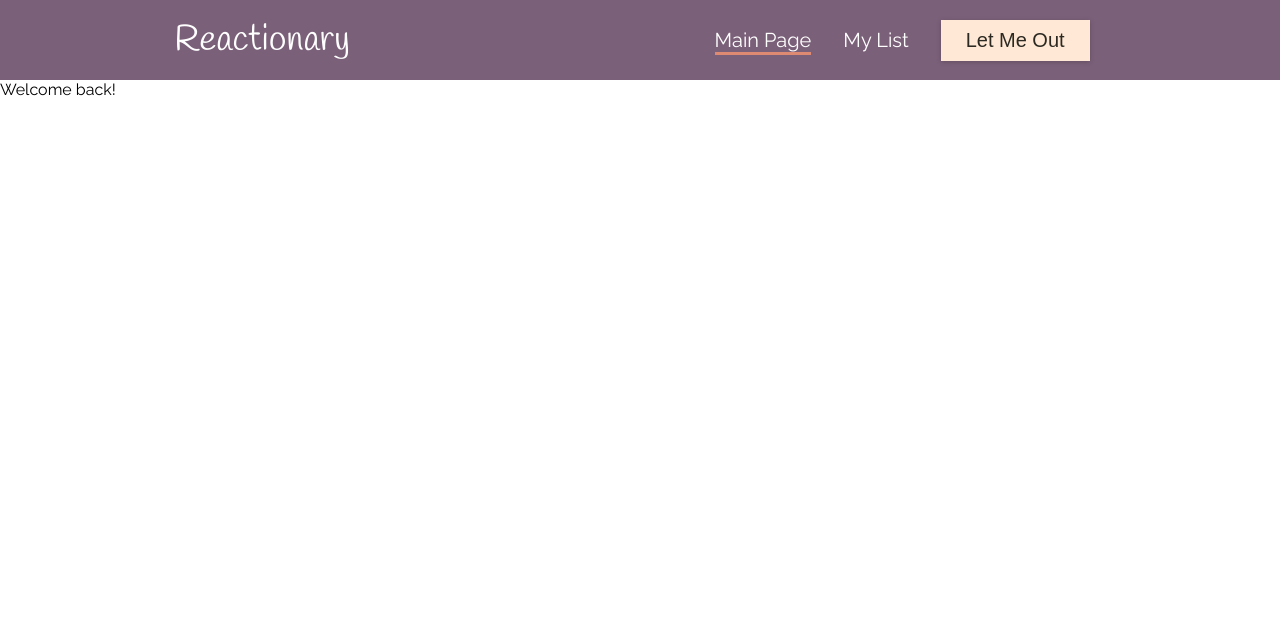
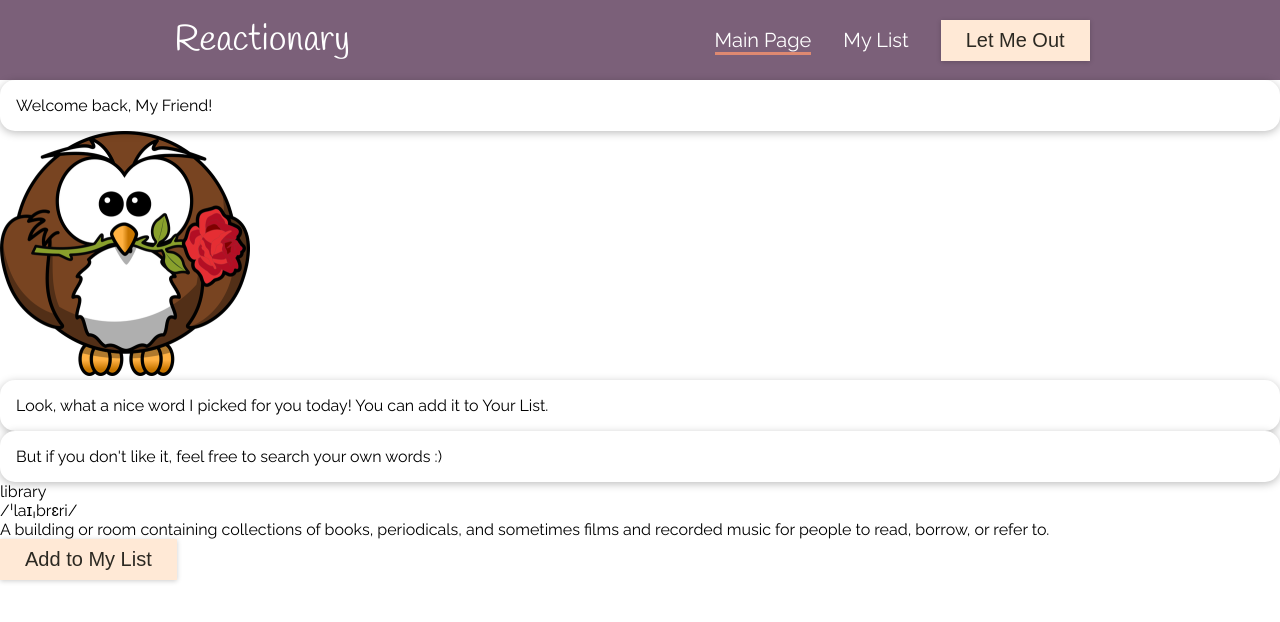
Before and after one commit to katerinagutich/reactionary, a React (Create React App) app: page /reactionary in a window 1280 px wide. Shown: the top 622 px of the page. Built offline with nearby package versions, Linux system fonts and the light colour scheme; a web font is replaced by a local one.

Commit message:
ADD: add word of the day to Home page, image and messages

```diff
--- a/src/pages/Home.js
+++ b/src/pages/Home.js
@@ -1,5 +1,45 @@
+import { Fragment } from 'react'
+import { Link } from 'react-router-dom'
+
+import owl from '../assets/owl_home.png'
+import Button from '../components/UI/Button'
+import Card from '../components/UI/Card'
+import styles from './Home.module.css'
+
+const wordOfTheDay = {
+  word: 'library',
+  transcription: '/ˈlaɪˌbrɛri/',
+  definition:
+    'A building or room containing collections of books, periodicals, and sometimes films and recorded music for people to read, borrow, or refer to.',
+}
+
 const Home = () => {
-  return <div>Welcome back!</div>
+  return (
+    <Fragment>
+      <div className={styles['home-wrapper']}>
+        <Card className={styles.message}>Welcome back, My Friend!</Card>
+        <picture>
+          <source srcSet={owl} media="(min-width: 769px)" />
+          <img src={owl} alt="Friendly Owl on a home page" />
+        </picture>
+        <div className={styles['message-wrapper']}>
+          <Card className={styles.message}>
+            Look, what a nice word I picked for you today! You can add it to
+            Your List.
+          </Card>
+          <Card>
+            But if you don't like it, feel free to search your own words :)
+          </Card>
+        </div>
+      </div>
+      <div className={styles['home-word']}>
+        <div>{wordOfTheDay.word}</div>
+        <div>{wordOfTheDay.transcription}</div>
+        <div>{wordOfTheDay.definition}</div>
+        <Button name="Add to My List" />
+      </div>
+    </Fragment>
+  )
 }
 
 export default Home
```
